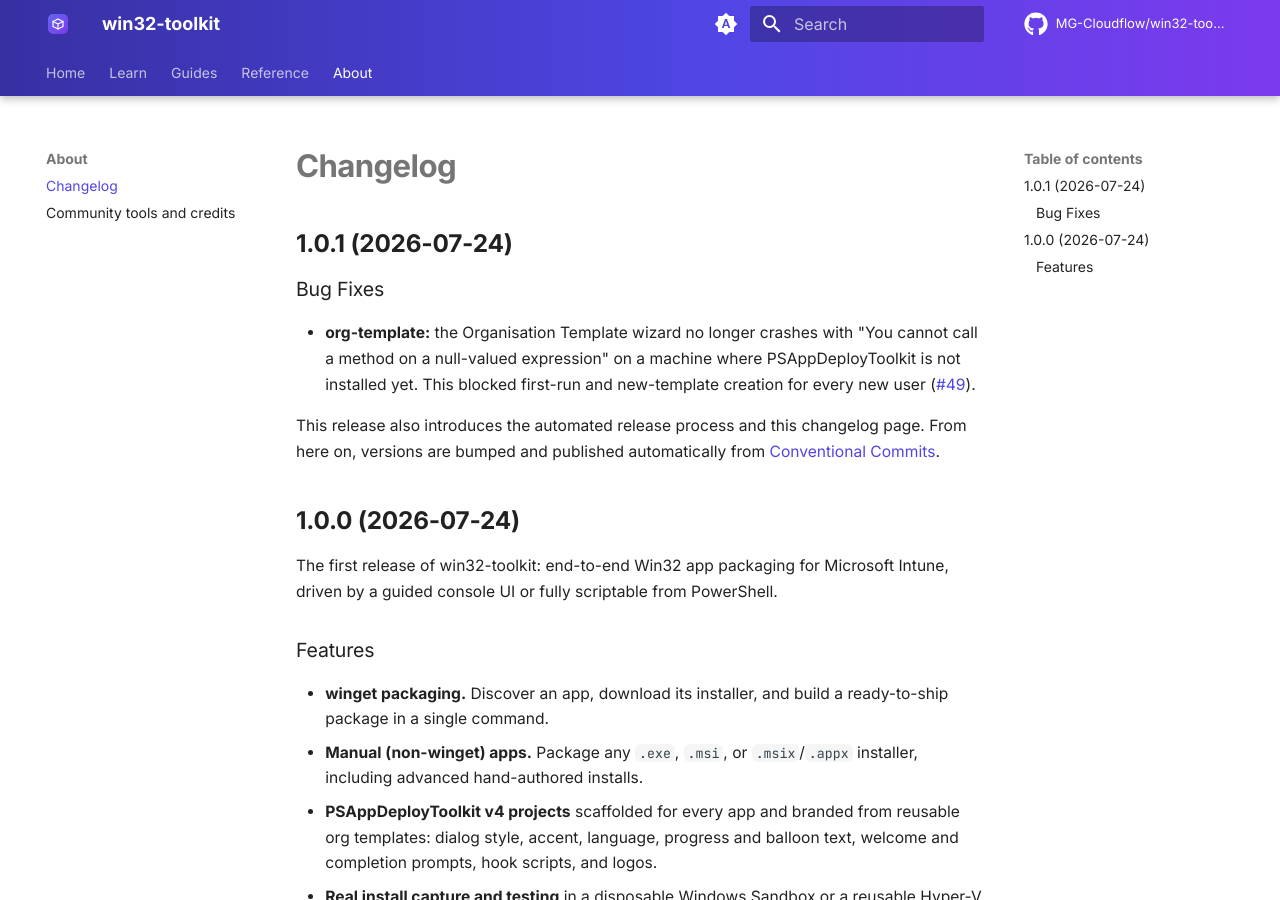
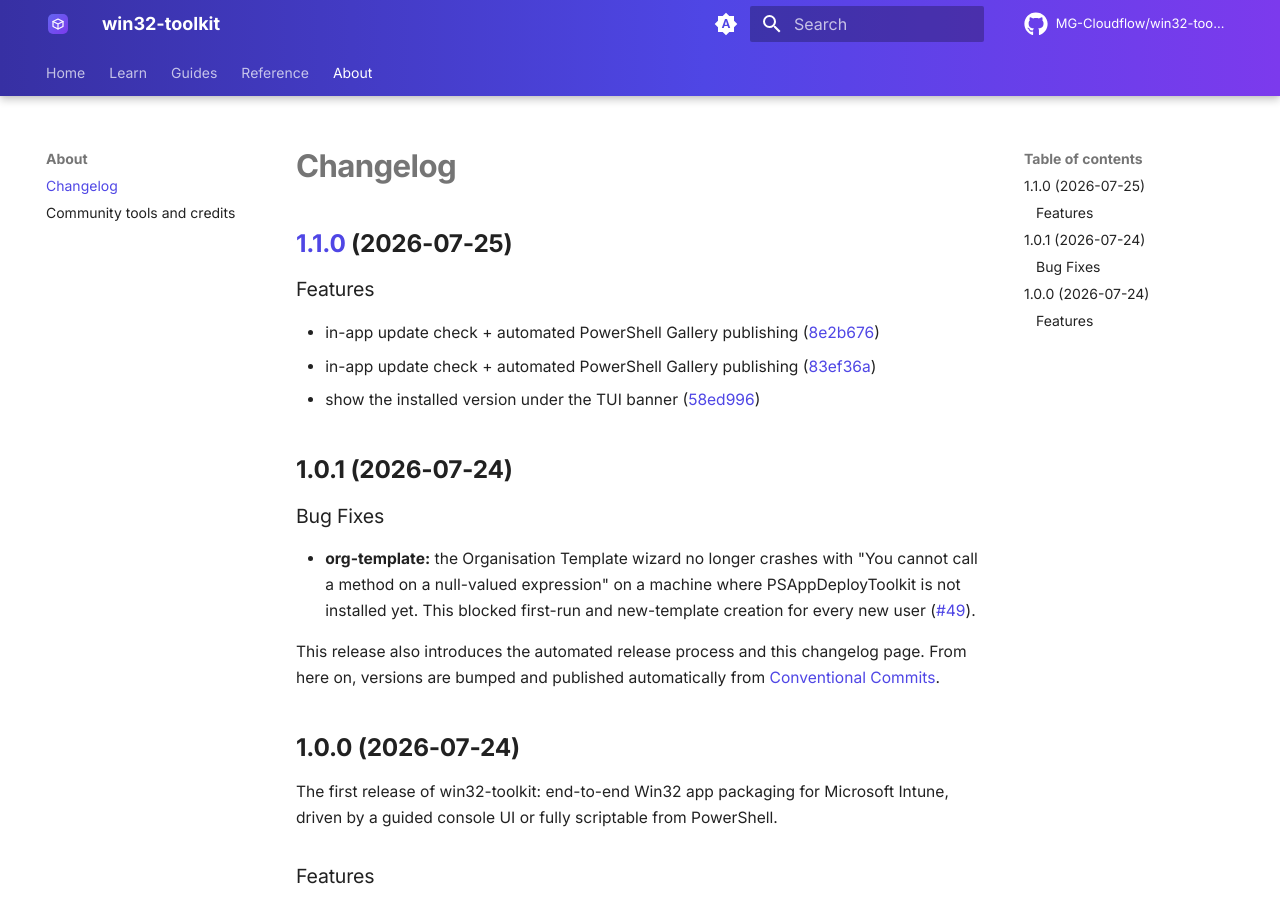
Before and after one commit to MG-Cloudflow/win32-toolkit, an MkDocs documentation site: the page built from docs/changelog.md, in a window 1280 px wide and 900 px high. Built offline with MkDocs 1.6.1 and Material for MkDocs 9.7.7, drawn with Linux system fonts in a browser that asks for light colours; comment, search, counter and statistics services are not loaded.

Commit message:
chore(main): release 1.1.0

```diff
--- a/docs/changelog.md
+++ b/docs/changelog.md
@@ -1,4 +1,13 @@
 # Changelog
+
+## [1.1.0](https://github.com/MG-Cloudflow/win32-toolkit/compare/v1.0.1...v1.1.0) (2026-07-25)
+
+
+### Features
+
+* in-app update check + automated PowerShell Gallery publishing ([8e2b676](https://github.com/MG-Cloudflow/win32-toolkit/commit/8e2b676239b4e4b2832940304421f8c1c1353d46))
+* in-app update check + automated PowerShell Gallery publishing ([83ef36a](https://github.com/MG-Cloudflow/win32-toolkit/commit/83ef36a31d58b2ba2fe611831d79c95f0540a0fd))
+* show the installed version under the TUI banner ([58ed996](https://github.com/MG-Cloudflow/win32-toolkit/commit/58ed996aaa825806583a7e52c34d5dbdaf6b3abc))
 
 ## 1.0.1 (2026-07-24)
 
```
Also changed, not shown: .release-please-manifest.json, 1 other file.
